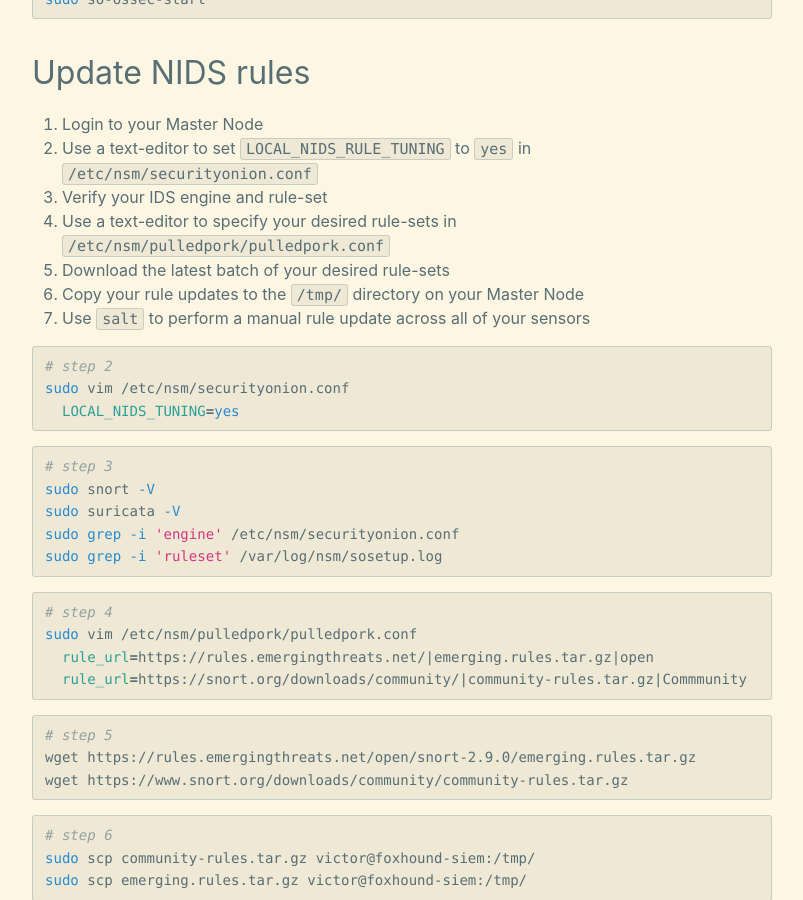
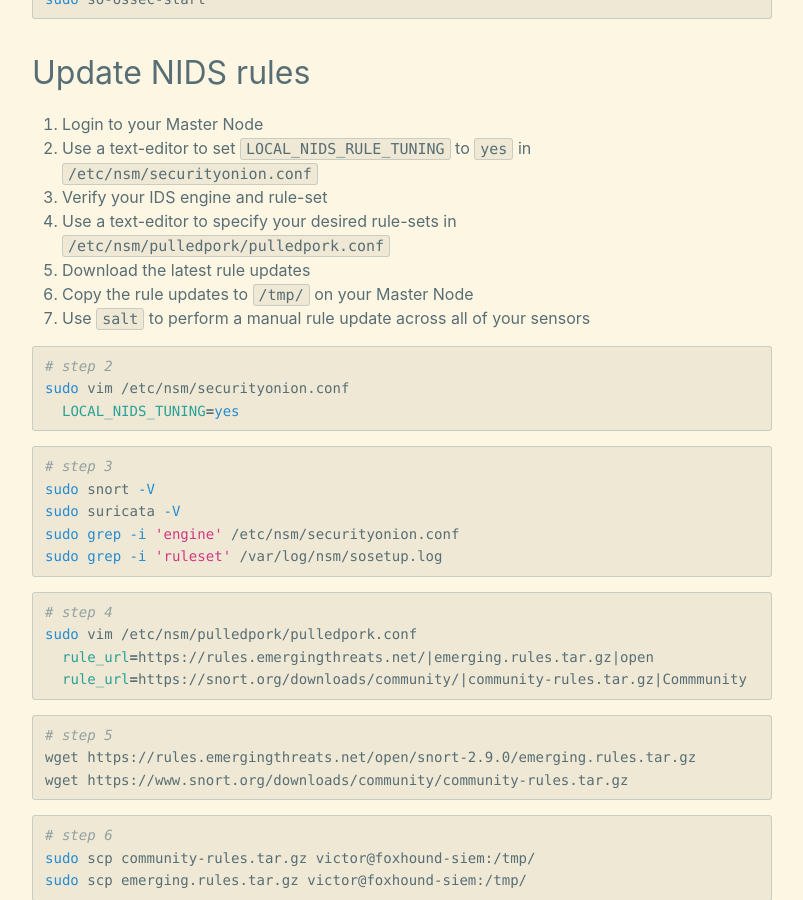
Before and after one commit to cyberphor/blog, a Jekyll site: the page built from _posts/2020-06-20-security-onion-16-tuning.md, in a window 1280 px wide and 900 px high, scrolled down 2014 px. Shown: the whole window, without its empty margins (238-1041 px from the left). Built offline with Jekyll 4.4.1, drawn with Linux system fonts in a browser that asks for light colours.

Commit message:
Update 2020-06-20-security-onion-16-tuning.md

````diff
--- a/_posts/2020-06-20-security-onion-16-tuning.md
+++ b/_posts/2020-06-20-security-onion-16-tuning.md
@@ -94,8 +94,8 @@ sudo so-ossec-start
 2. Use a text-editor to set `LOCAL_NIDS_RULE_TUNING` to `yes` in `/etc/nsm/securityonion.conf`
 3. Verify your IDS engine and rule-set
 4. Use a text-editor to specify your desired rule-sets in `/etc/nsm/pulledpork/pulledpork.conf`
-5. Download the latest batch of your desired rule-sets
-6. Copy your rule updates to the `/tmp/` directory on your Master Node
+5. Download the latest rule updates
+6. Copy the rule updates to `/tmp/` on your Master Node
 7. Use `salt` to perform a manual rule update across all of your sensors
 
 ```bash
````
